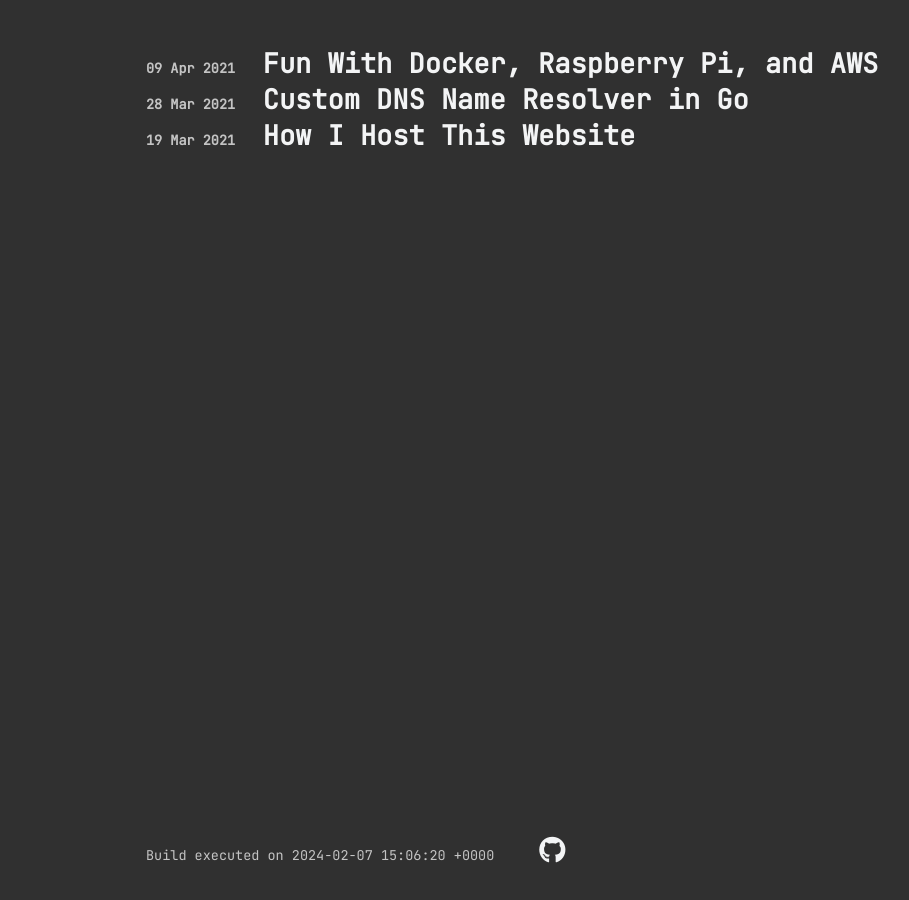
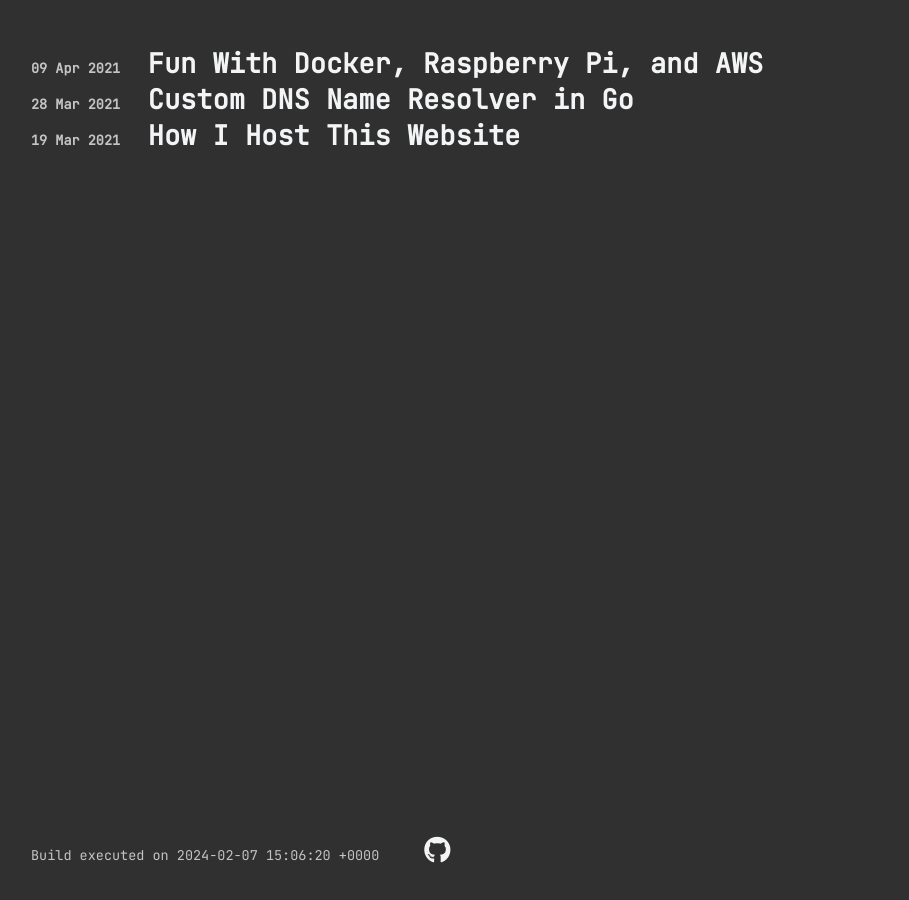
Before and after one commit to m-francis/m-francis.github.io, a Jekyll site: the page built from index.html, in a window 1280 px wide. Shown: the whole page, without its empty margins (14-923 px from the left). Built offline with Jekyll 4.4.1, drawn with Linux system fonts in a browser that asks for light colours; nearby versions of some CDN libraries; comment, search, counter and statistics services are not loaded.

Commit message:
increase width

```diff
--- a/_sass/main.scss
+++ b/_sass/main.scss
@@ -10,7 +10,7 @@
 }
 
 body {
-  max-width: 60rem;
+  max-width: 120rem;
   margin: auto;
   padding: auto;
   padding-left: 5vh;
```
